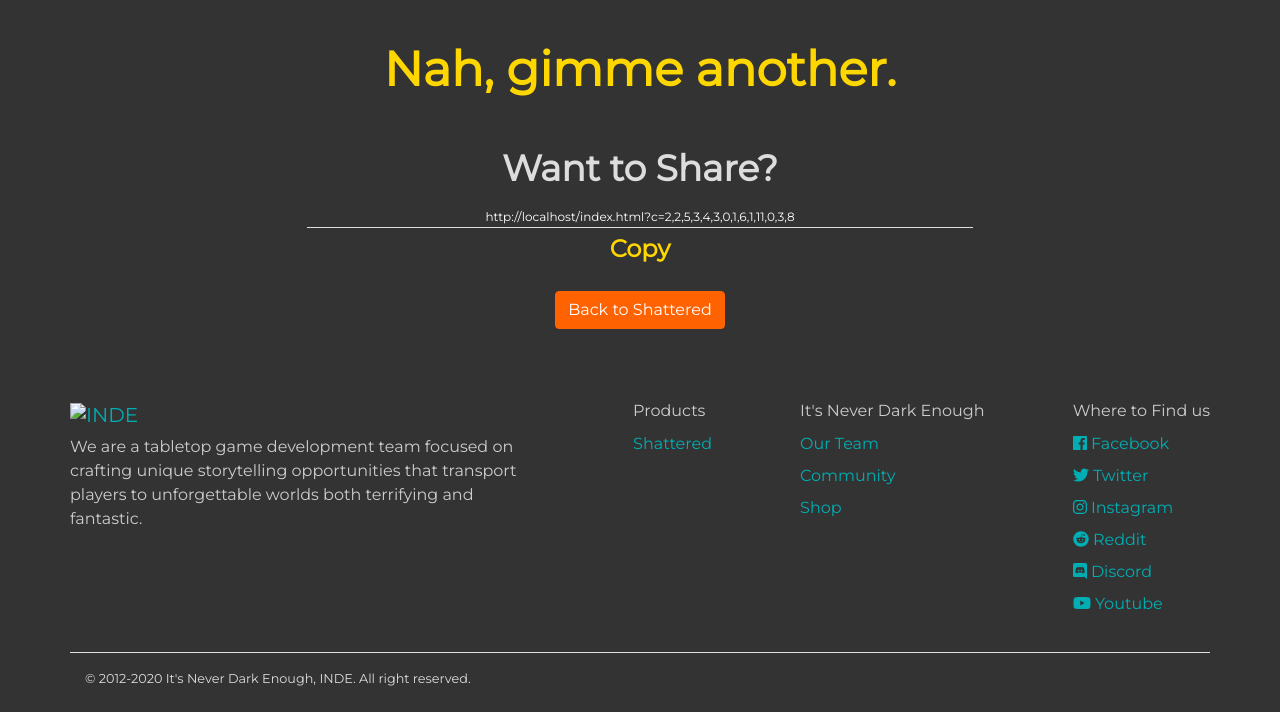
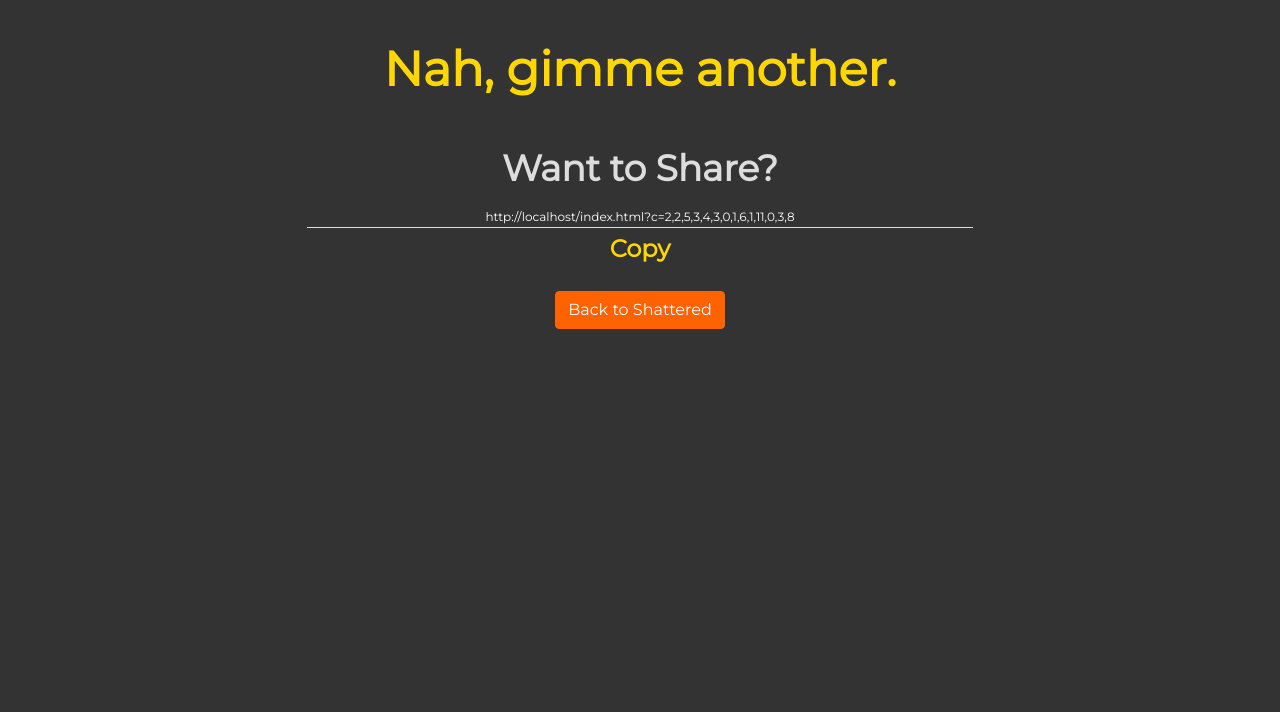
Before and after one commit to ShatteredRPG/chargen, a plain HTML site: page index.html in a window 1280 px wide. Shown: the part 604-1316 px from the top of the page. After the commit the page ends 981 px from the top, so only its background shows below. Drawn offline with Linux system fonts and the light colour scheme; some packages are replaced by stand-ins of ours; a script that the page names is missing.

Commit message:
Update index.html
removed irrelevant code ie: the old footer

```diff
--- a/index.html
+++ b/index.html
@@ -34,45 +34,6 @@
 				<br>
 				<a class="btn btn-primary" href="https://neverdarkenough.com" rel="noopener noreferrer">Back to Shattered</a> </div>
 	</section>
-		<footer class="py-4">
-		<div class="container text-center text-lg-left">
-				<div class="row d-flex justify-content-between flex-column flex-lg-row align-items-center align-items-lg-start">
-				<div class="d-flex flex-column col-10 col-lg-5 pl-0">
-						<h5><a href="#"><img src="images/logo-inde.png" alt="INDE" width="125"></a></h5>
-						<p>We are a tabletop game development team focused on crafting unique storytelling opportunities that transport players to unforgettable worlds both terrifying and fantastic.</p>
-					</div>
-				<div>
-						<h6>Products</h6>
-						<ul class="list-inline ml-0">
-						<li class="py-1"><a href="https://neverdarkenough.com" rel="noopener noreferrer">Shattered</a></li>
-					</ul>
-					</div>
-				<div>
-						<h6>It's Never Dark Enough</h6>
-						<ul class="list-inline ml-">
-						<li class="py-1"><a href="https://neverdarkenough.com/#inde" rel="noopener noreferrer">Our Team</a></li>
-						<li class="py-1"><a href="https://neverdarkenough.com/#community" rel="noopener noreferrer">Community</a></li>
-						<li class="py-1"><a href="https://shop.neverdarkenough.com" rel="noopener noreferrer">Shop</a></li>
-					</ul>
-					</div>
-				<div>
-						<h6>Where to Find us</h6>
-						<ul class="list-inline ml-0">
-						<li class="py-1"><a href="https://www.facebook.com/ShatteredRPG" rel="noopener noreferrer" target="_blank"><i class="fab fa-facebook"></i>&nbsp;Facebook</a></li>
-						<li class="py-1"><a href="https://twitter.com/shatteredrpg" rel="noopener noreferrer" target="_blank"><i class="fab fa-twitter"></i>&nbsp;Twitter</a></li>
-						<li class="py-1"><a href="https://www.instagram.com/shatteredrpg" rel="noopener noreferrer" target="_blank"><i class="fab fa-instagram"></i>&nbsp;Instagram</a></li>
-						<li class="py-1"><a href="https://www.reddit.com/r/ShatteredRPG" rel="noopener noreferrer" target="_blank"><i class="fab fa-reddit"></i>&nbsp;Reddit</a></li>
-						<li class="py-1"><a href="https://discord.gg/inde" rel="noopener noreferrer" target="_blank"><i class="fab fa-discord"></i>&nbsp;Discord</a></li>
-						<li class="py-1"><a href="https://www.youtube.com/channel/UCxa7cUwnXE5VNImRv3qsG6g" rel="noopener noreferrer" target="_blank"><i class="fab fa-youtube"></i>&nbsp;Youtube</a></li>
-					</ul>
-					</div>
-				<div class="w-100 border-top my-3"></div>
-			</div>
-				<div class="flex-column flex-sm-row align-items-center justify-content-sm-between">
-				<p class="mb-0 small text-muted">© 2012-2020 It's Never Dark Enough, INDE. All right reserved.</p>
-			</div>
-			</div>
-	</footer>
 	</div>
 <script src="https://cdnjs.cloudflare.com/ajax/libs/clipboard.js/1.7.1/clipboard.min.js"></script>
 <script defer src="https://use.fontawesome.com/releases/v5.3.1/js/all.js"></script>
```
